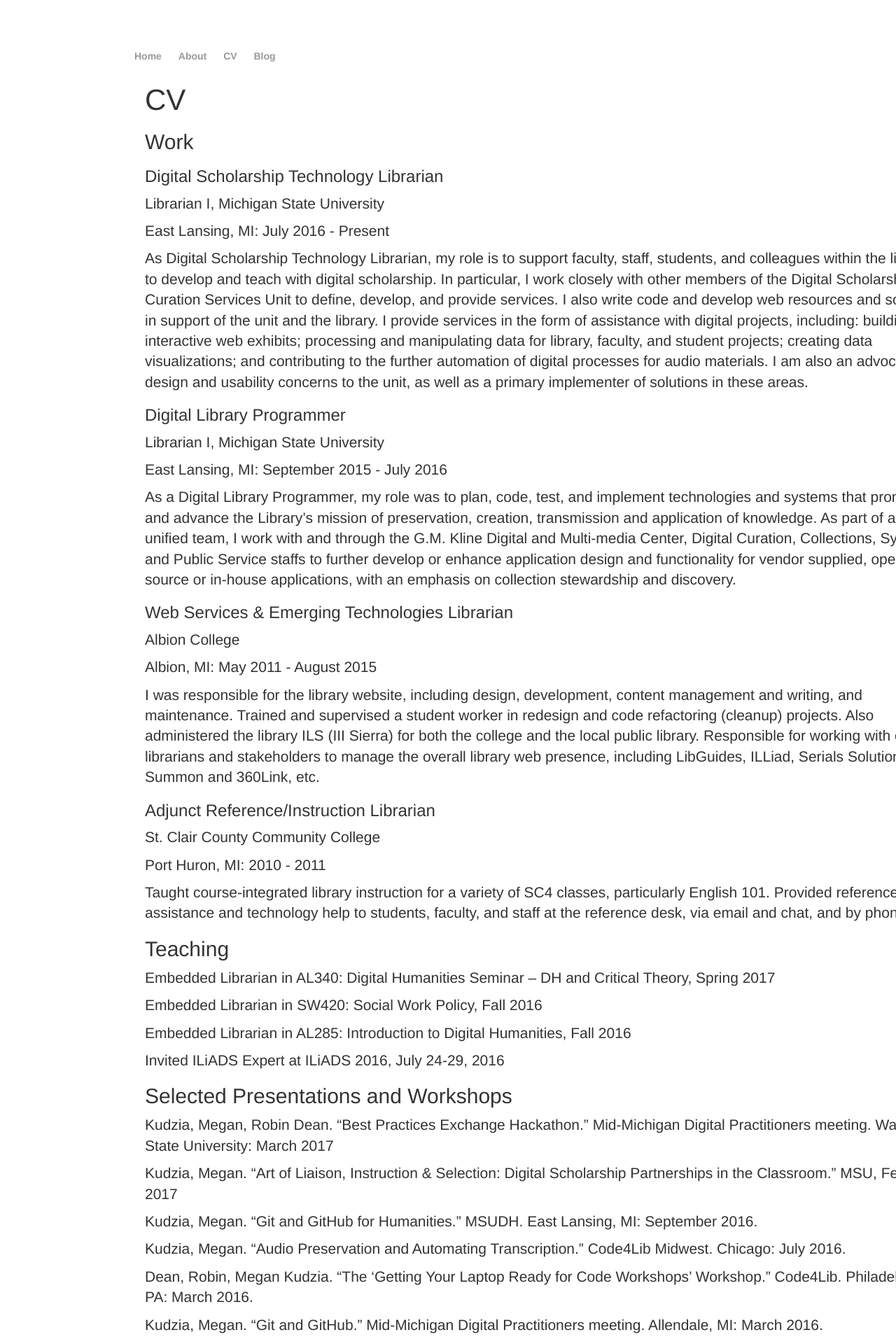
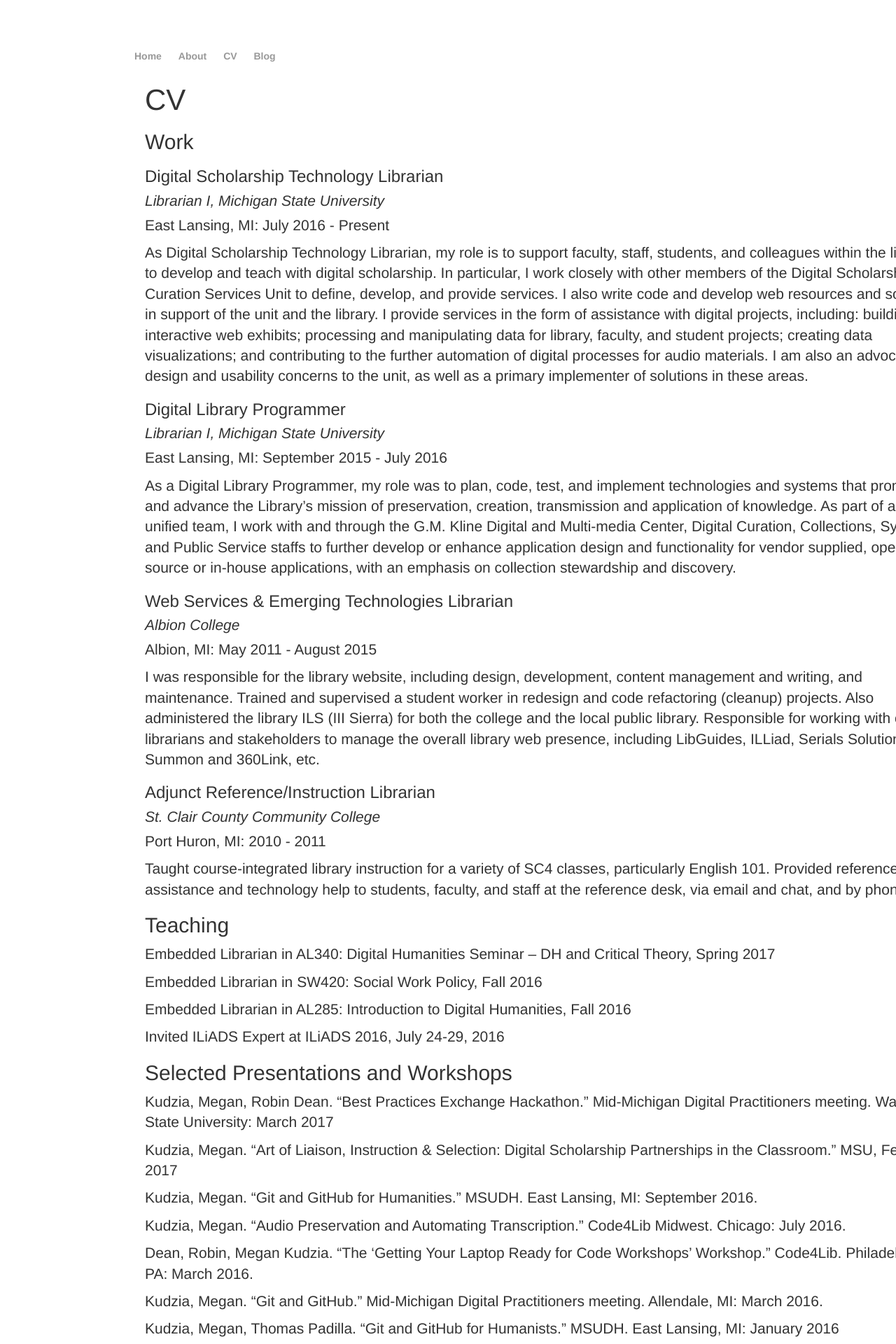
Before and after one commit to mkudzia/mkudzia.github.io, a Jekyll site: the page built from cv.html, in a window 1280 px wide. Shown: the top 1920 px of the page at 70% size. Built offline with Jekyll 4.4.1, drawn with Linux system fonts in a browser that asks for light colours.

Commit message:
created subheader class

```diff
--- a/css/style.css
+++ b/css/style.css
@@ -34,6 +34,11 @@ p {
     color: #333;
 }
 
+p.subheader {
+    font-style: italic;
+    line-height: 1em;
+}
+
 footer {
     border-top: 1px solid #d5d5d5;
     font-size: .8em;
```
